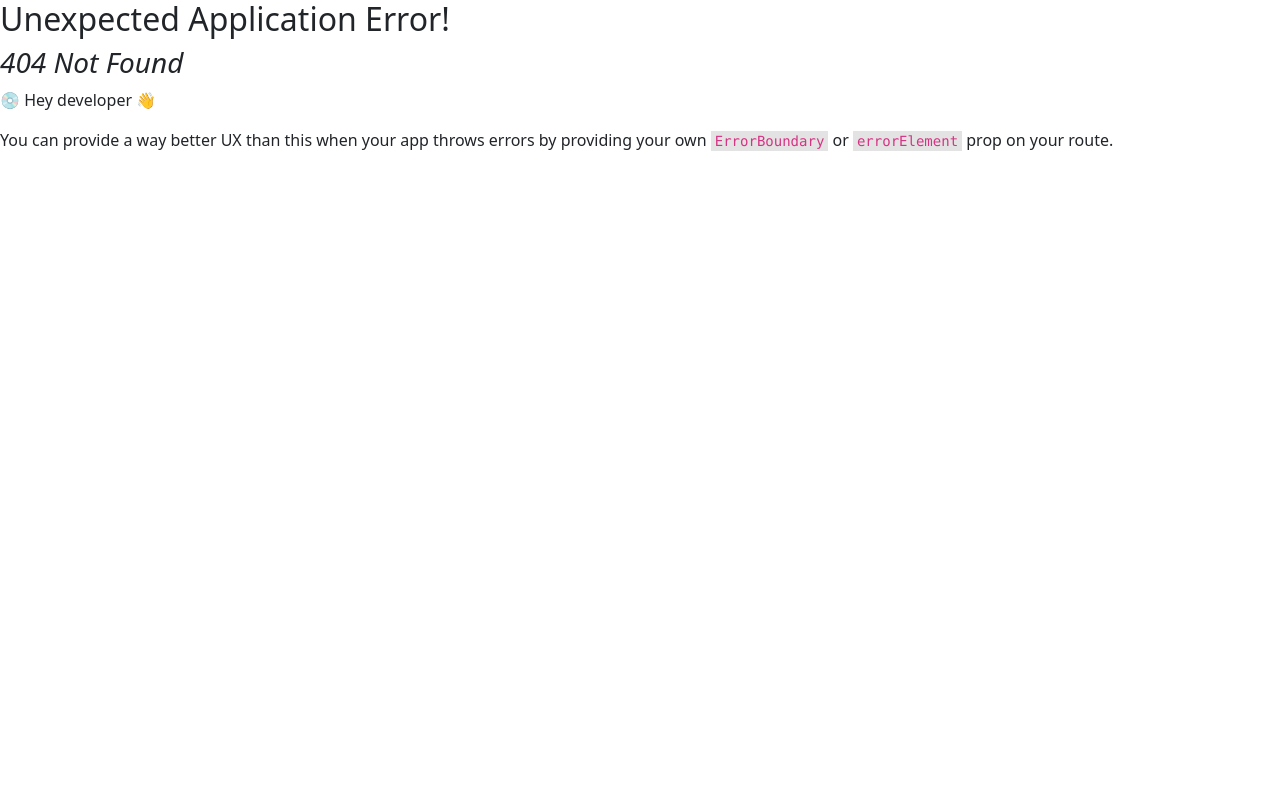
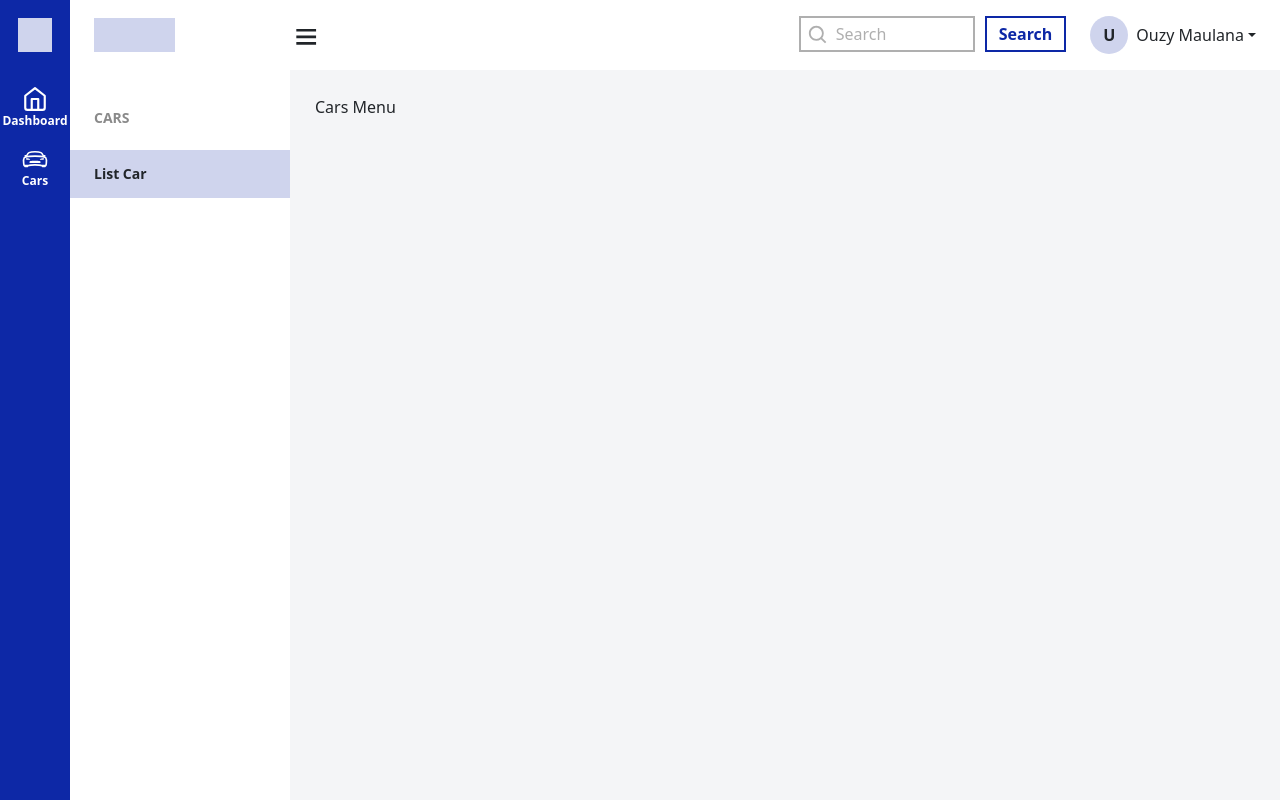
Before and after one commit to ouzymaulana/admin-car-rental, a React (Vite) app: page /cars in a window 1280 px wide. Before the commit this address had no page. Built offline with nearby package versions, Linux system fonts and the light colour scheme; sample sign-in values are in the browser's storage.

Commit message:
handle route on sidebar, code desaign navbar

```diff
--- a/package.json
+++ b/package.json
@@ -13,6 +13,7 @@
     "@reduxjs/toolkit": "^2.1.0",
     "axios": "^1.6.7",
     "bootstrap": "^5.3.2",
+    "js-cookie": "^3.0.5",
     "jsonwebtoken": "^9.0.2",
     "localforage": "^1.10.0",
     "match-sorter": "^6.3.4",
--- a/src/Components/SignInForm/SignInForm.jsx
+++ b/src/Components/SignInForm/SignInForm.jsx
@@ -1,60 +1,71 @@
-import { Alert, Button, Container, Form, FormGroup, Input, Label } from "reactstrap";
+import {
+  Alert,
+  Button,
+  Container,
+  Form,
+  FormGroup,
+  Input,
+  Label,
+} from "reactstrap";
 import Logo from "../../assets/Logo.png";
-import style from "./SignInForm.module.css"
+import style from "./SignInForm.module.css";
 import { useState } from "react";
 import axios from "axios";
 import { useNavigate } from "react-router-dom";
+import Cookies from "js-cookie";
 
 function SignInForm() {
   const navigate = useNavigate();
-    const [email,setEmail] = useState('');
-    const [password,setPassword] = useState('');
-    const [error,setError] = useState('');
+  const [email, setEmail] = useState("");
+  const [password, setPassword] = useState("");
+  const [error, setError] = useState("");
 
   const onChangeEmail = (e) => {
-        const value = e.target.value
-        setEmail(value)
-        setError('')
-    }
+    const value = e.target.value;
+    setEmail(value);
+    setError("");
+  };
 
   const onChangePassword = (e) => {
-        const value = e.target.value
-        setPassword(value)
-        setError('')
-    }
+    const value = e.target.value;
+    setPassword(value);
+    setError("");
+  };
 
   const submitLogin = () => {
     const data = {
       email: email,
       password: password,
-        }
-        axios.post('https://api-car-rental.binaracademy.org/admin/auth/login', data)
-        .then(result => {
-            if(result) {
-                localStorage.setItem('token', result.data.access_token)
-                navigate(`/Dashboard`, { replace: true });
+    };
+    axios
+      .post("https://api-car-rental.binaracademy.org/admin/auth/login", data)
+      .then((result) => {
+        if (result) {
+          Cookies.set("token2", result.data.access_token, { expires: 1 / 24 });
+          localStorage.setItem("token", result.data.access_token);
+          navigate(`/dashboard`, { replace: true });
         }
       })
-        .catch(e => {
-            setError('Masukkan username dan password yang benar. Perhatikan penggunaan huruf kapital.')
-        })
-    }
+      .catch((e) => {
+        setError(
+          "Masukkan username dan password yang benar. Perhatikan penggunaan huruf kapital."
+        );
+      });
+  };
 
   return (
     <>
       <Container className={style.BG}>
         <div className={style.content}>
-                <img src={Logo} alt="logo" className={style.logo}/>
-                <h3 style={{marginBottom: 25}}>Welcome, Admin BCR</h3>
+          <img src={Logo} alt="logo" className={style.logo} />
+          <h3 style={{ marginBottom: 25 }}>Welcome, Admin BCR</h3>
 
           <div>
-                {
-                        error && (
+            {error && (
               <Alert className={style.alertcustom} color="danger">
                 <p>{error}</p>
               </Alert>
-                        )
-                }
+            )}
           </div>
 
           <Form>
@@ -83,13 +94,17 @@ function SignInForm() {
                 name="password"
                 placeholder="6+ karakter"
                 type="password"
-                            style={{marginBottom: 35}}
+                style={{ marginBottom: 35 }}
                 value={password}
                 onChange={onChangePassword}
                 required
               />
             </FormGroup>
-                    <Button className={style.submitbutton} onClick={submitLogin} style={{marginBottom: 25}}>
+            <Button
+              className={style.submitbutton}
+              onClick={submitLogin}
+              style={{ marginBottom: 25 }}
+            >
               Sign In
             </Button>
           </Form>
@@ -97,6 +112,6 @@ function SignInForm() {
       </Container>
     </>
   );
-};
+}
 
 export default SignInForm;
--- a/src/Layout/Navbar/Navbar.jsx
+++ b/src/Layout/Navbar/Navbar.jsx
@@ -1,18 +1,50 @@
 import React from "react";
-import { Nav, Navbar } from "react-bootstrap";
+import { Button, Nav, NavDropdown, Navbar } from "react-bootstrap";
 import style from "./Navbar.module.css";
+import { TfiMenu } from "react-icons/tfi";
+import { Input } from "reactstrap";
+import { BiSearch } from "react-icons/bi";
+// import jwt from "jsonwebtoken";
 
-const NavbarComponent = () => {
+const NavbarComponent = ({ setIsCloseTogel, isCloseToggle }) => {
+  const data = localStorage.getItem("token");
+
+  // const decodedData = jwt.decode(data);
   return (
-    <Navbar expand="lg" className={`w-100 fixed-top ${style.navbarNav}`}>
-      <Navbar.Brand href="#home">React-Bootstrap</Navbar.Brand>
-      {/* <Navbar.Toggle aria-controls="basic-navbar-nav" /> */}
-      <Navbar.Collapse id="basic-navbar-nav">
-        <Nav className="me-auto">
-          <Nav.Link href="#home">Home</Nav.Link>
-          <Nav.Link href="#link">Link</Nav.Link>
-        </Nav>
-      </Navbar.Collapse>
+    <Navbar expand="lg" className={`fixed-top ${style.navbarNav}`}>
+      <Navbar.Brand href="#home" className={style.navbarBrand}></Navbar.Brand>
+      <div>
+        <TfiMenu
+          size={"1.4em"}
+          style={{ cursor: "pointer" }}
+          onClick={() => setIsCloseTogel(!isCloseToggle)}
+        />
+      </div>
+      <div className="d-flex justify-content-end w-100">
+        <div className={style.inputSerach}>
+          <div className={`position-relative`}>
+            <BiSearch
+              size={"1.4em"}
+              className={`position-absolute ${style.iconSearch}`}
+            />
+            <Input placeholder="Search" className={style.inputField} />
+          </div>
+          <Button
+            variant="outline"
+            className="d-flex justify-content-center align-items-center rounded-0"
+          >
+            Search
+          </Button>
+        </div>
+        <div
+          className={`d-flex justify-content-center align-items-center ${style.profile}`}
+        >
+          <div className={style.profileName}>U</div>
+          <NavDropdown title="Ouzy Maulana" id="basic-nav-dropdown">
+            <NavDropdown.Item href="#action/3.1">LogOut</NavDropdown.Item>
+          </NavDropdown>
+        </div>
+      </div>
     </Navbar>
   );
 };
--- a/src/Layout/Navbar/Navbar.module.css
+++ b/src/Layout/Navbar/Navbar.module.css
@@ -2,4 +2,60 @@
   left: 70px !important;
   height: 70px !important;
   background-color: #ffffff;
+  padding: 18px 24px !important;
 }
+
+.navbarBrand {
+  margin-right: 120px !important;
+  width: 100px;
+  height: 34px;
+  background-color: #cfd4ed;
+}
+
+.inputSerach {
+  display: flex;
+  gap: 10px;
+  margin-right: 24px;
+}
+
+.inputField {
+  border-radius: 0 !important;
+  height: 36px !important;
+  width: 176px !important;
+  padding-left: 35px !important;
+  border: 2px solid rgb(175, 175, 175) !important;
+}
+
+.iconSearch {
+  top: 8px;
+  left: 8px;
+  color: rgb(175, 175, 175);
+}
+
+.inputSerach button {
+  border: 2px solid #0d28a6 !important;
+  color: #0d28a6;
+  font-weight: 700;
+  height: 36px;
+}
+
+.inputSerach button:hover {
+  color: white;
+  background-color: #0d28a6;
+}
+
+.profileName {
+  width: 38px;
+  height: 38px;
+  background-color: #cfd4ed;
+  border-radius: 50%;
+  display: flex;
+  justify-content: center;
+  align-items: center;
+  font-weight: 700;
+  margin-right: 8px;
+}
+
+::-webkit-input-placeholder {
+  color: rgb(175, 175, 175) !important;
+}
--- a/src/Layout/SideBar/SideBar.module.css
+++ b/src/Layout/SideBar/SideBar.module.css
@@ -1,8 +1,8 @@
 .sidebarMenu {
   display: flex;
   height: 100vh !important;
-  width: 290px !important;
-  background-color: #ffffff;
+  /* width: 70px !important; */
+  /* background-color: #ffffff; */
 }
 
 .sidebarLogo {
@@ -22,3 +22,35 @@
 .navItem {
   cursor: pointer;
 }
+
+.subMenu {
+  width: 220px;
+  margin-top: 70px;
+  background-color: #ffffff;
+  transition: 0.5s;
+}
+
+.subMenuHeader {
+  padding-top: 14px;
+  padding-bottom: 14px;
+  width: 100%;
+  margin-top: 24px;
+  font-size: 14px;
+  font-weight: 700;
+  line-height: 20px;
+  padding-left: 24px;
+  color: #8a8a8a;
+}
+
+.menuItem {
+  padding-top: 14px;
+  padding-bottom: 14px;
+  width: 100%;
+  margin-top: 8px;
+  font-size: 14px;
+  font-weight: 700;
+  line-height: 20px;
+  padding-left: 24px;
+  background-color: #cfd4ed;
+  cursor: pointer;
+}
--- a/src/Layout/SideBar/Sidebar.jsx
+++ b/src/Layout/SideBar/Sidebar.jsx
@@ -1,16 +1,22 @@
-import React from "react";
+import React, { useEffect } from "react";
 import { Nav } from "react-bootstrap";
 import style from "./SideBar.module.css";
 import { FiHome } from "react-icons/fi";
 import { IoCarSportOutline } from "react-icons/io5";
+import { useLocation, useNavigate } from "react-router-dom";
 
-const Sidebar = () => {
+const Sidebar = ({ isCloseToggle }) => {
+  const navigate = useNavigate();
+  const { pathname } = useLocation();
   return (
     <>
       <Nav
-        className="col-md-12 d-none d-md-block bg-light sidebar fixed-top"
-        style={{ width: "290px" }}
+        className="col-md-12 d-none d-md-block bg-light fixed-top"
         activeKey="/home"
+        style={{
+          width: isCloseToggle ? "70px" : "calc(70px + 220px)",
+          transition: "0.5s",
+        }}
         onSelect={(selectedKey) => alert(`selected ${selectedKey}`)}
       >
         <div className={style.sidebarMenu}>
@@ -19,10 +25,12 @@ const Sidebar = () => {
             style={{
               width: "70px",
               backgroundColor: "#0D28A6",
+              zIndex: "2",
             }}
           >
             <div className={style.sidebarLogo}></div>
             <Nav.Item
+              onClick={() => navigate("/dashboard")}
               className={`${style.navItem} d-flex justify-content-between align-items-center justify-content-center flex-column text-white`}
             >
               <FiHome size={26} />
@@ -31,6 +39,7 @@ const Sidebar = () => {
               </span>
             </Nav.Item>
             <Nav.Item
+              onClick={() => navigate("/cars")}
               className={`${style.navItem} d-flex justify-content-between align-items-center justify-content-center flex-column text-white`}
             >
               <IoCarSportOutline size={26} />
@@ -39,9 +48,16 @@ const Sidebar = () => {
               </span>
             </Nav.Item>
           </div>
-          <div style={{ width: "100%", marginTop: "70px" }}>
-            <h4>Dashboard</h4>
-            <p>Dashboard</p>
+          <div
+            className={style.subMenu}
+            style={{ marginLeft: isCloseToggle ? "-300px" : "" }}
+          >
+            <div className={style.subMenuHeader}>
+              {pathname === "/dashboard" ? "DASHBOARD" : "CARS"}
+            </div>
+            <div className={style.menuItem}>
+              {pathname === "/dashboard" ? "Dashboard" : "List Car"}
+            </div>
           </div>
         </div>
       </Nav>
--- a/src/Layout/index.jsx
+++ b/src/Layout/index.jsx
@@ -1,20 +1,25 @@
-import React from "react";
+import React, { useState } from "react";
 import Sidebar from "./SideBar/Sidebar";
 import NavbarComponent from "./Navbar/Navbar";
 
 const LayoutAdmin = ({ children }) => {
+  const [isCloseToggle, setIsCloseTogel] = useState(false);
   return (
     <div className="d d-flex">
-      <Sidebar />
-      <NavbarComponent />
+      <Sidebar isCloseToggle={isCloseToggle} />
+      <NavbarComponent
+        setIsCloseTogel={setIsCloseTogel}
+        isCloseToggle={isCloseToggle}
+      />
       <div
         style={{
           backgroundColor: "#F4F5F7",
           width: "100%",
           marginTop: "70px",
-          marginLeft: "290px",
+          marginLeft: isCloseToggle ? "70px" : "290px",
           height: "calc(100vh - 70px)",
           padding: "25px",
+          transition: "0.5s",
         }}
       >
         {children}
--- /dev/null
+++ b/src/Pages/Cars.jsx
@@ -0,0 +1,23 @@
+import React from "react";
+import LayoutAdmin from "../Layout";
+import { useEffect } from "react";
+import { useNavigate } from "react-router-dom";
+
+const Cars = () => {
+  const navigate = useNavigate();
+
+  useEffect(() => {
+    const token = localStorage.getItem("token");
+    if (!token) {
+      navigate("/", { replace: true });
+    }
+  }, []);
+
+  return (
+    <LayoutAdmin>
+      <div>Cars Menu</div>
+    </LayoutAdmin>
+  );
+};
+
+export default Cars;
```
Also changed, not shown: src/App.jsx (+7 -2 lines), 1 other file (tests, documents, lock files or other folders). Lines whose indentation alone changed are shown as unchanged.
